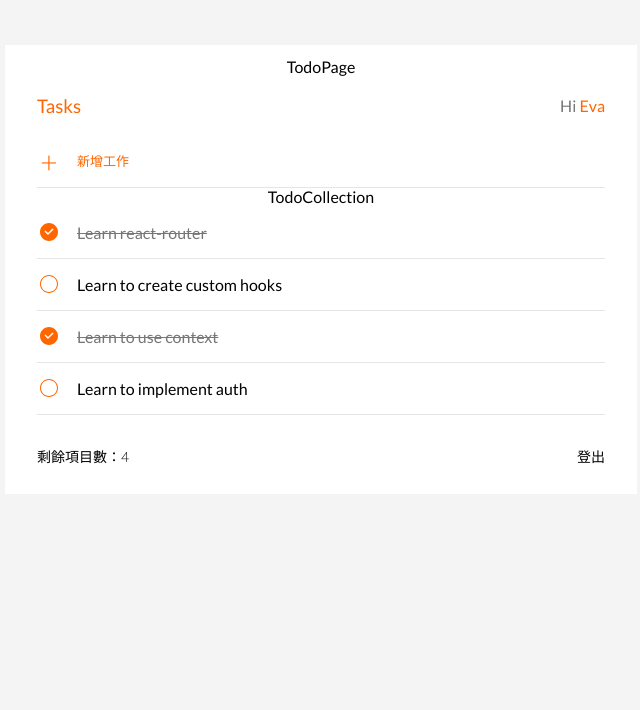
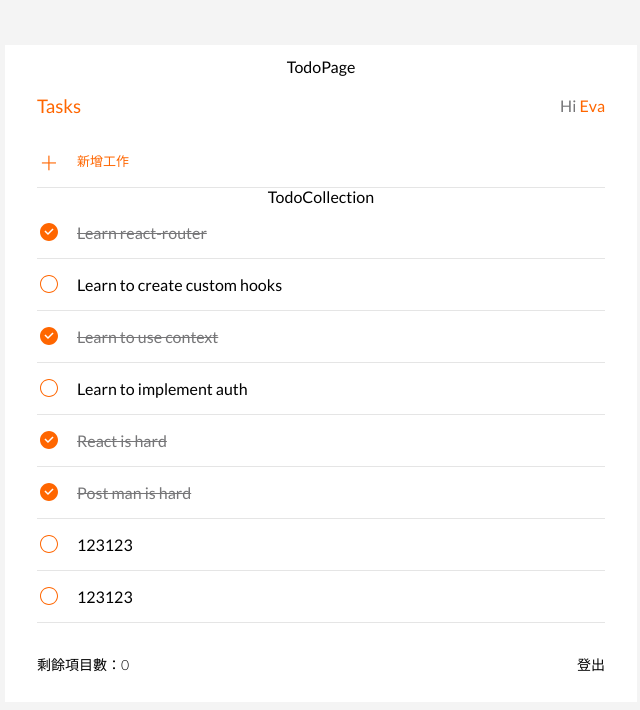
Before and after one commit to leemengyun/alpha_todo_list, a React (Create React App) app: page /todo in a window 1280 px wide. Shown: the top 710 px of the page, without its empty margins (319-959 px from the left). Built offline with nearby package versions, Linux system fonts and the light colour scheme; data requests are answered from the project's data file.

Commit message:
update API todos.js

```diff
--- /dev/null
+++ b/db.json
@@ -0,0 +1,44 @@
+{
+  "todos": [
+    {
+      "title": "Learn react-router",
+      "isDone": true,
+      "id": 1
+    },
+    {
+      "title": "Learn to create custom hooks",
+      "isDone": false,
+      "id": 2
+    },
+    {
+      "title": "Learn to use context",
+      "isDone": true,
+      "id": 3
+    },
+    {
+      "title": "Learn to implement auth",
+      "isDone": false,
+      "id": 4
+    },
+    {
+      "title": "React is hard",
+      "isDone": true,
+      "id": 5
+    },
+    {
+      "title": "Post man is hard",
+      "isDone": true,
+      "id": 6
+    },
+    {
+      "title": "123123",
+      "isDone": false,
+      "id": 7
+    },
+    {
+      "title": "123123",
+      "isDone": false,
+      "id": 8
+    }
+  ]
+}
--- a/package.json
+++ b/package.json
@@ -6,7 +6,9 @@
     "@testing-library/jest-dom": "^5.16.5",
     "@testing-library/react": "^13.4.0",
     "@testing-library/user-event": "^13.5.0",
+    "axios": "^0.27.2",
     "clsx": "^1.2.1",
+    "json-server": "^0.17.3",
     "react": "^18.2.0",
     "react-dom": "^18.2.0",
     "react-router-dom": "^6.11.0",
@@ -18,6 +20,7 @@
   "scripts": {
     "start": "react-scripts start",
     "build": "react-scripts build",
+    "dev-server": "json-server --watch db.json --port 3004",
     "test": "react-scripts test",
     "eject": "react-scripts eject"
   },
--- /dev/null
+++ b/src/api/todos.js
@@ -0,0 +1,34 @@
+// src/api/todos.js
+
+//set up axios
+import axios from 'axios';
+const baseUrl = 'http://localhost:3004';
+
+// 透過 Axios 向後端資料庫發出請求，因此需要等待資料庫回應之後，
+// 才能繼續後面的動作。這種含有「等待」的程式流程，稱為「非同步」 (Asynchronous)處理
+
+//get todo data
+export const getTodos = async () => {
+  try {
+    const res = await axios.get(`${baseUrl}/todos`);
+    return res.data;
+  } catch (error) {
+    console.error('[GET todos failed:]:', error);
+  }
+};
+
+//create new todo data
+export const createTodo = async (playload) => {
+  try {
+    const { title, isDone } = playload;
+    const res = await axios.post(`${baseUrl}/todos`, {
+      title,
+      isDone,
+    });
+    return res.data;
+  } catch (error) {
+    console.error('[CREATE todos failed:]:', error);
+  }
+};
+export const patchTodo = () => {};
+export const deleteTodo = () => {};
--- a/src/components/TodoCollection.jsx
+++ b/src/components/TodoCollection.jsx
@@ -8,7 +8,7 @@ const TodoCollection = ({
   onDelete,
   onSave,
 }) => {
-  console.log(todos);
+  // console.log(todos);
 
   return (
     <div>
--- a/src/pages/TodoPage.jsx
+++ b/src/pages/TodoPage.jsx
@@ -1,80 +1,100 @@
-import React, { useState } from 'react';
+import React, { useEffect, useState } from 'react';
 import { Footer, Header, TodoCollection, TodoInput } from 'components';
-// import { AuthLinkText } from 'components/common/auth.styled';
+// import api component
+import { getTodos, createTodo } from '../api/todos';
 
-const dummyTodos = [
-  {
-    title: 'Learn react-router',
-    isDone: true,
-    id: 1,
-  },
-  {
-    title: 'Learn to create custom hooks',
-    isDone: false,
-    id: 2,
-  },
-  {
-    title: 'Learn to use context',
-    isDone: true,
-    id: 3,
-  },
-  {
-    title: 'Learn to implement auth',
-    isDone: false,
-    id: 4,
-  },
-];
+// const dummyTodos = [
+//   {
+//     title: 'Learn react-router',
+//     isDone: true,
+//     id: 1,
+//   },
+//   {
+//     title: 'Learn to create custom hooks',
+//     isDone: false,
+//     id: 2,
+//   },
+//   {
+//     title: 'Learn to use context',
+//     isDone: true,
+//     id: 3,
+//   },
+//   {
+//     title: 'Learn to implement auth',
+//     isDone: false,
+//     id: 4,
+//   },
+// ];
 
 const TodoPage = () => {
   const [inputValue, setInputValue] = useState('');
-  const [todo, setTodo] = useState(dummyTodos);
+  const [todo, setTodo] = useState([]);
   const [listLength, setListLength] = useState(todo.length);
 
-  console.log(listLength);
-
+  // Pages handle event---------------
   const handleChangeValue = (value) => {
     // setInputValue(e.target.value);
     setInputValue(value);
   };
-  const handleAddTodos = () => {
+
+  //handleAddTodos -  will trigger - api creatTodo
+  const handleAddTodos = async () => {
+    // alert('click todos');
+    try {
+      const data = await createTodo({
+        title: inputValue,
+        isDone: false,
+      });
+
+      setTodo([
+        ...todo,
+        {
+          // database will create id itself
+          id: data.id,
+          title: data.title,
+          isDone: data.isDone,
+          isEdit: false,
+        },
+      ]);
+
+      setListLength((prevLength) => {
+        return prevLength + 1;
+      });
+      //送出後要清空input內容
+      setInputValue('');
+    } catch (error) {
+      console.log(`[createData failed]`);
+    }
+  };
+  //handleKeyEnter -  will trigger - api creatTodo
+  const handleKeyEnter = async () => {
     // alert('click todos');
     if (inputValue === '') {
       return;
     }
 
-    setTodo([
-      ...todo,
-      {
-        id: Math.random() * 100,
+    try {
+      const data = await createTodo({
         title: inputValue,
         isDone: false,
-      },
-    ]);
-    setListLength((prevLength) => {
-      return prevLength + 1;
       });
-    //送出後要清空input內容
-    setInputValue('');
-  };
-  const handleKeyEnter = () => {
-    // alert('click todos');
-    if (inputValue === '') {
-      return;
-    }
 
       setTodo([
         ...todo,
         {
-        id: Math.random() * 100,
-        title: inputValue,
-        isDone: false,
+          // database will create id itself
+          id: data.id,
+          title: data.title,
+          isDone: data.isDone,
+          isEdit: false,
         },
       ]);
-
       //送出後要清空input內容
       setInputValue('');
+    } catch (error) {
+      console.log(`[createData failed]`);
+    }
   };
-
   const handleToggleDone = (id) => {
     setTodo((prevtodos) => {
       return prevtodos.map((todo) => {
@@ -88,7 +108,6 @@ const TodoPage = () => {
       });
     });
   };
-
   const handleChangeMode = ({ id, isEdit }) => {
     setTodo((prevtodos) => {
       return prevtodos.map((todo) => {
@@ -107,7 +126,6 @@ const TodoPage = () => {
     });
     // console.log(todo);
   };
-
   const handleOnSave = ({ id, title }) => {
     setTodo((prevtodos) => {
       return prevtodos.map((todo) => {
@@ -123,7 +141,6 @@ const TodoPage = () => {
     });
     // console.log(todo);
   };
-
   const handleOnDelete = (id) => {
     setTodo((prevtodos) => {
       return prevtodos.filter((t) => t.id !== id);
@@ -132,6 +149,25 @@ const TodoPage = () => {
       return prevLength - 1;
     });
   };
+
+  // Api event ---------------
+  // get todo data when page renders
+  useEffect(() => {
+    const getTodosAsync = async () => {
+      try {
+        const todos = await getTodos();
+        setTodo(
+          todos.map((todo) => ({
+            ...todo,
+            isEdit: false,
+          }))
+        );
+      } catch (error) {
+        console.log(`[getTodosAsync failed]`);
+      }
+    };
+    getTodosAsync();
+  }, []);
 
   return (
     <div>
```
Also changed, not shown: src/components/TodoItem.jsx (+8 -8 lines), 1 other file (tests, documents, lock files or other folders). Lines whose indentation alone changed are shown as unchanged.
